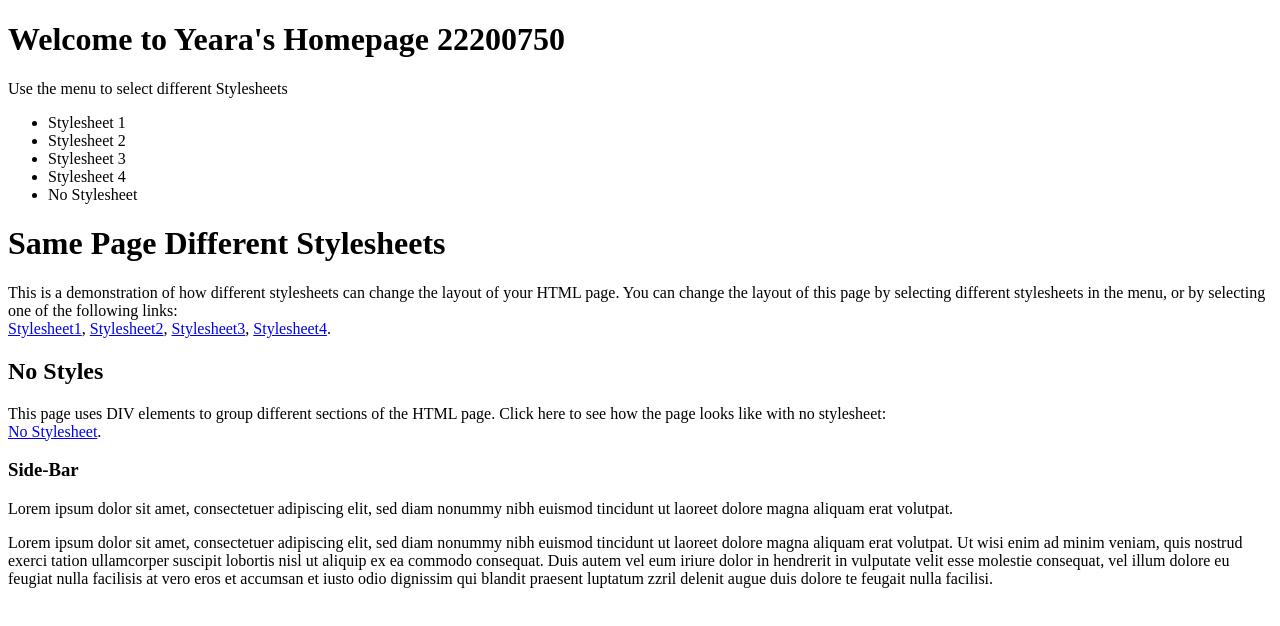
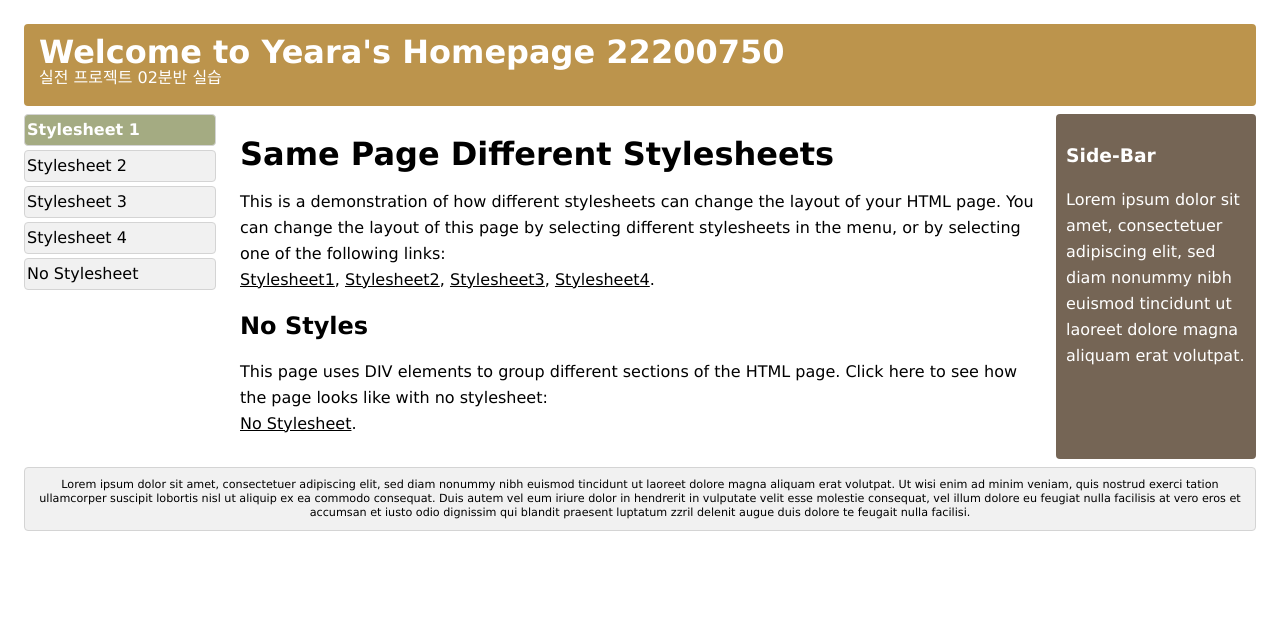
Before and after one commit to YearaChoi/project-test, a plain HTML site: page style1.html in a window 1280 px wide. Drawn offline with Linux system fonts and the light colour scheme.

Commit message:
apply css style1.html

```diff
--- a/style1.html
+++ b/style1.html
@@ -5,11 +5,124 @@
     <meta name="viewport" content="width=device-width, initial-scale=1.0">
     <title>Document</title>
 </head>
+
+<style>/* Stylesheet 1: */
+    body {
+        font: 100% Lucida Sans, Verdana;
+        margin: 20px;
+        line-height: 26px;
+    }
+
+    .container {
+        xmin-width: 900px;
+    }
+
+    .wrapper {
+        position: relative;
+        overflow: auto;
+    }
+
+    #top, #sidebar, #bottom, .menuitem {
+        border-radius: 4px;
+        margin: 4px;
+    }
+
+    #top {
+        background-color: #BC944C;
+        color: #ffffff;
+        padding: 15px;
+    }
+
+    #menubar {
+        width: 200px;
+        float: left
+    }
+
+    #main {
+        padding: 10px;
+        margin: 0 210px;
+    }
+
+    #sidebar {
+        background-color: #756555;
+        color: #ffffff;
+        padding: 10px;
+        width: 180px;
+        bottom: 0;
+        top: 0;
+        right: 0;
+        position: absolute;
+    }
+
+    #bottom {
+        border: 1px solid #d4d4d4;
+        background-color: #f1f1f1;
+        text-align: center;
+        padding: 10px;
+        font-size: 70%;
+        line-height: 14px;
+    }
+
+    #top h1, #top p, #menulist {
+        margin: 0;
+        padding: 0;
+    }
+
+    .menuitem {
+        background-color: #f1f1f1;
+        border: 1px solid #d4d4d4;
+        list-style-type: none;
+        padding: 2px;
+        cursor: pointer;
+    }
+
+    .menuitem:hover {
+        background-color: #ffffff;
+    }
+
+    .menuitem:first-child {
+       background-color:#A4AB82;
+       color: white;
+       font-weight:bold;
+    }
+
+    a {
+        color: #000000;
+        text-decoration: underline;
+    }
+
+    a:hover {
+        text-decoration: none;
+    }
+
+
+    @media (max-width: 800px) {
+        #sidebar {
+            width: auto;
+            position: relative;
+        }
+        #main {
+            margin-right: 0;
+        }
+
+    }
+
+    @media (max-width: 600px) {
+        #menubar {
+            width: auto;
+            float: none;
+        }
+        #main {
+            margin: 0;
+        }
+    }
+    </style>
+
 <body>
     <div class="container wrapper">
         <div id="top">
           <h1>Welcome to Yeara's Homepage 22200750</h1>
-          <p>Use the menu to select different Stylesheets</p>
+          <p>실전 프로젝트 02분반 실습</p>
         </div>
         <div class="wrapper">
             <div id="menubar">
```
